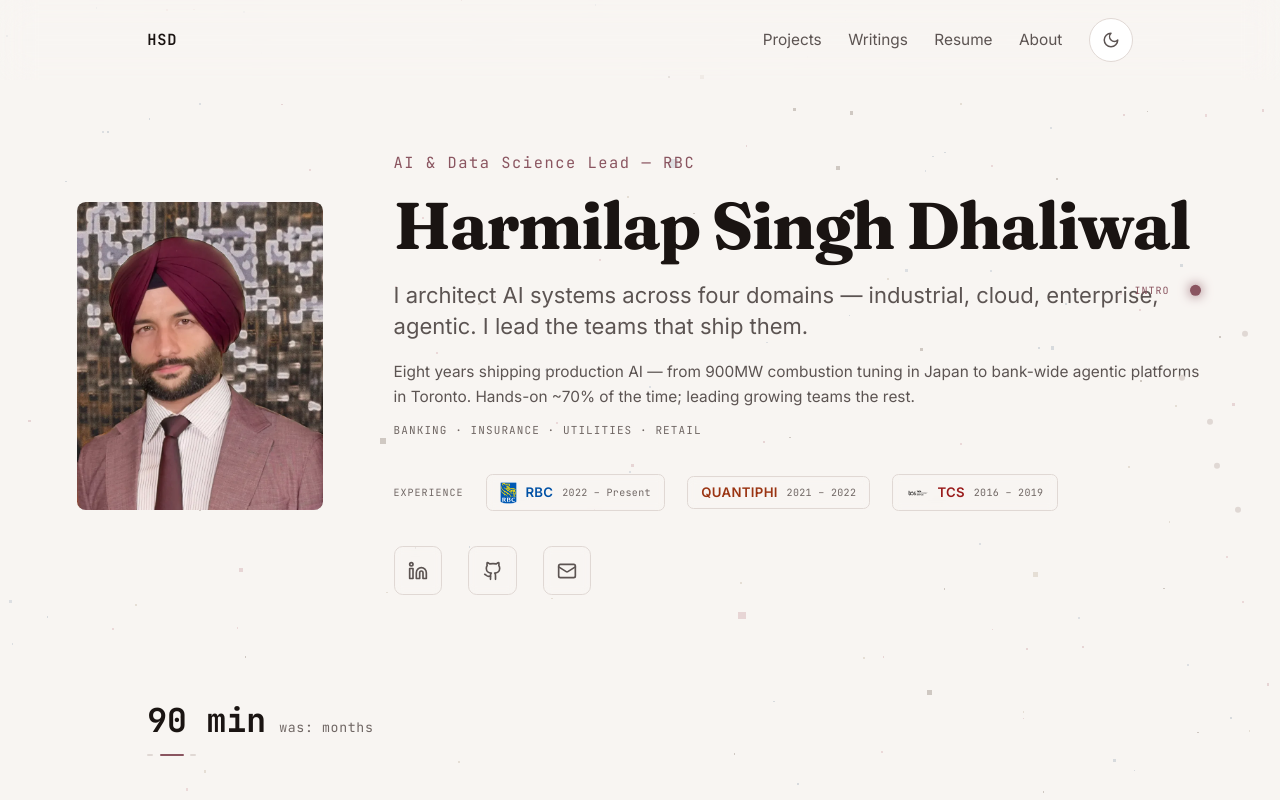
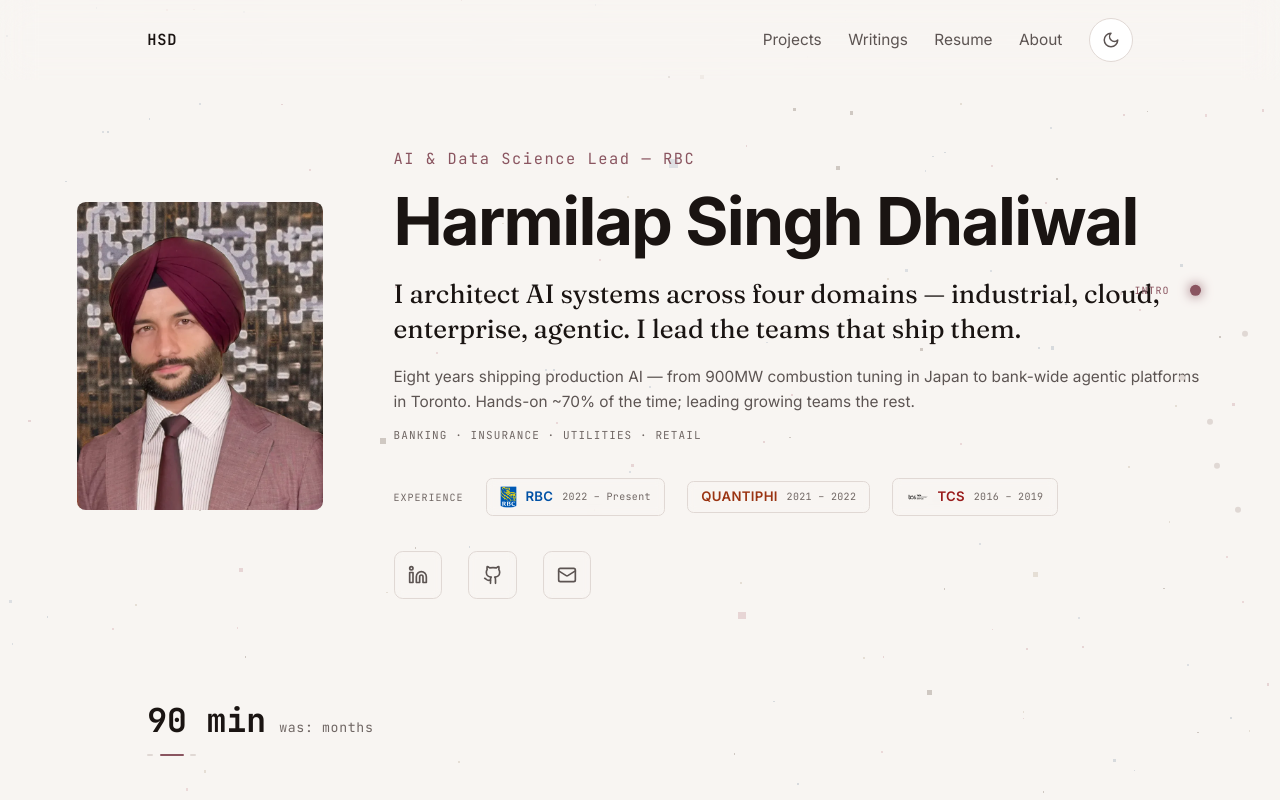
Before and after one commit to rogerthatroach/rogerthatroach.github.io, a Next.js app: page / in a window 1280 px wide. Shown: the top 800 px of the page. Built offline with nearby package versions, Linux system fonts and the light colour scheme.

Commit message:
style(hero): Fraunces on tagline; name back to Inter

```diff
--- a/components/Hero.tsx
+++ b/components/Hero.tsx
@@ -106,7 +106,7 @@ export default function Hero() {
             variants={FADE_UP}
             initial="hidden"
             animate="visible"
-            className="mb-5 font-display text-3xl font-bold tracking-tight text-text-primary sm:text-4xl md:text-5xl lg:text-6xl"
+            className="mb-5 text-3xl font-bold tracking-tight text-text-primary sm:text-4xl md:text-5xl lg:text-6xl"
           >
             {HERO.name}
           </motion.h1>
@@ -116,7 +116,7 @@ export default function Hero() {
             variants={FADE_UP}
             initial="hidden"
             animate="visible"
-            className="mb-4 max-w-3xl text-base text-text-secondary sm:text-lg md:text-xl"
+            className="mb-4 max-w-3xl font-display text-lg leading-snug text-text-primary sm:text-xl md:text-2xl"
           >
             {HERO.tagline}
           </motion.p>
```
